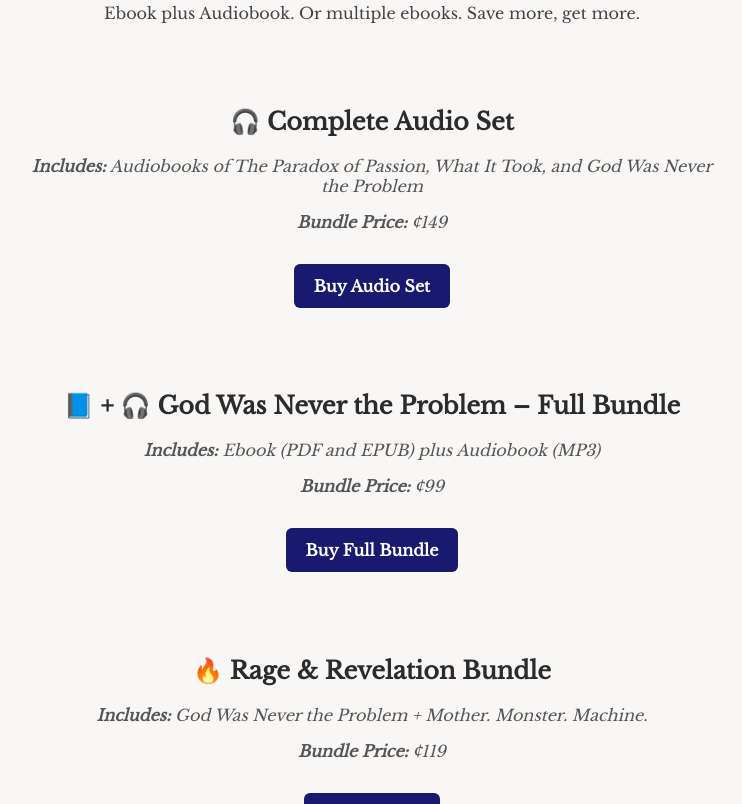
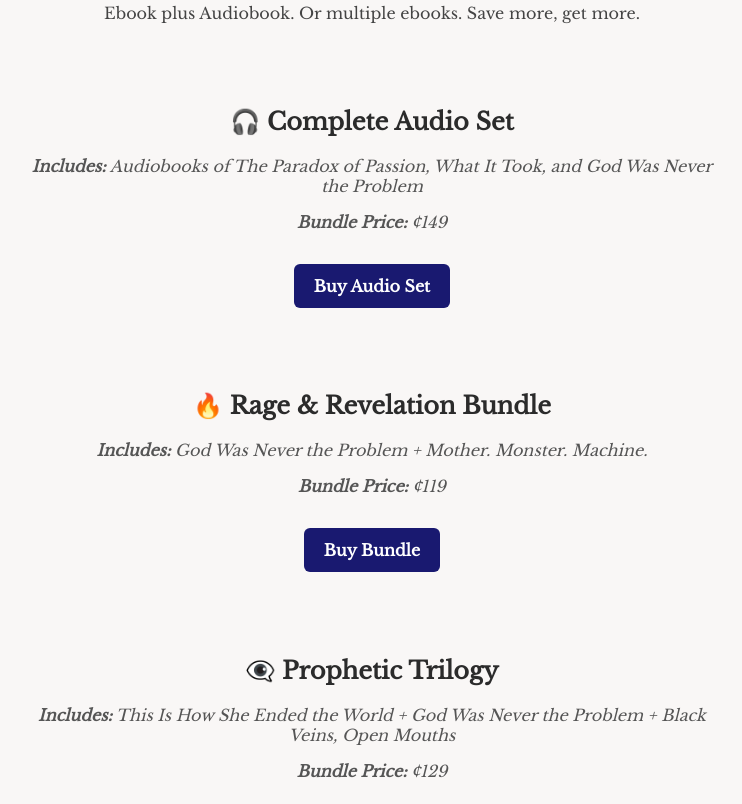
Before and after one commit to sbclassic/soniabenjoye-books, a website: page bundles.html in a window 1280 px wide. Shown: the part 408-1212 px from the top of the page, without its empty margins (268-1010 px from the left). Drawn offline with nearby package versions, Linux system fonts and the light colour scheme; no server answers.

Commit message:
Update bundles.html

```diff
--- a/bundles.html
+++ b/bundles.html
@@ -149,13 +149,6 @@
   <p><strong>Includes:</strong> Audiobooks of The Paradox of Passion, What It Took, and God Was Never the Problem</p>
   <p><strong>Bundle Price:</strong> ₵149</p>
   <a class="bundle-button" onclick="payAudioFullBundle()">Buy Audio Set</a>
-</div>
-
-<div class="section">
-  <h2>📘 + 🎧 God Was Never the Problem – Full Bundle</h2>
-  <p><strong>Includes:</strong> Ebook (PDF and EPUB) plus Audiobook (MP3)</p>
-  <p><strong>Bundle Price:</strong> ₵99</p>
-  <a class="bundle-button" onclick="payGodBundle()">Buy Full Bundle</a>
 </div>
 
 <div class="section">
```
